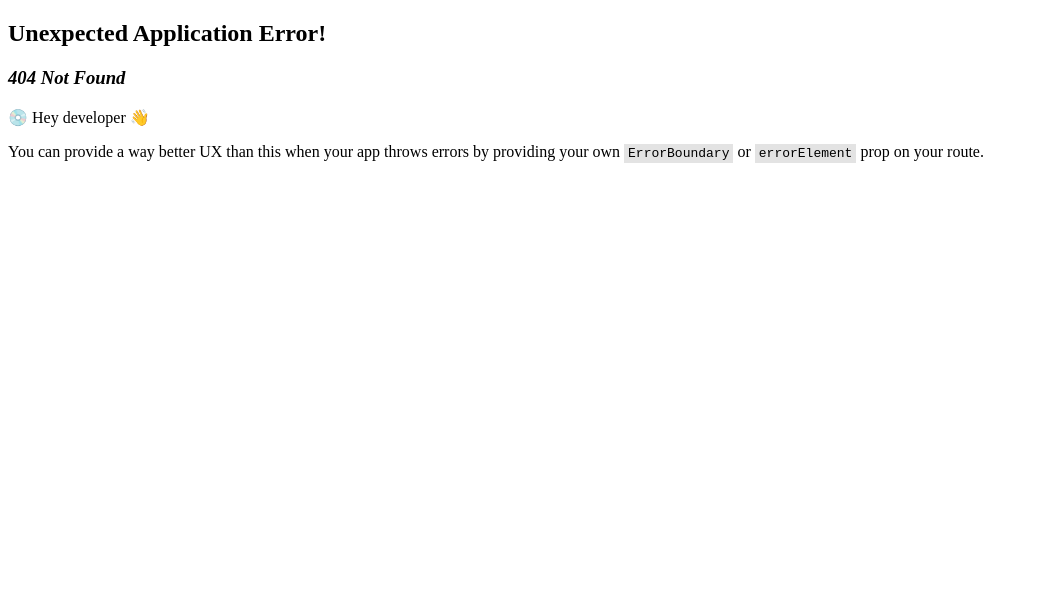
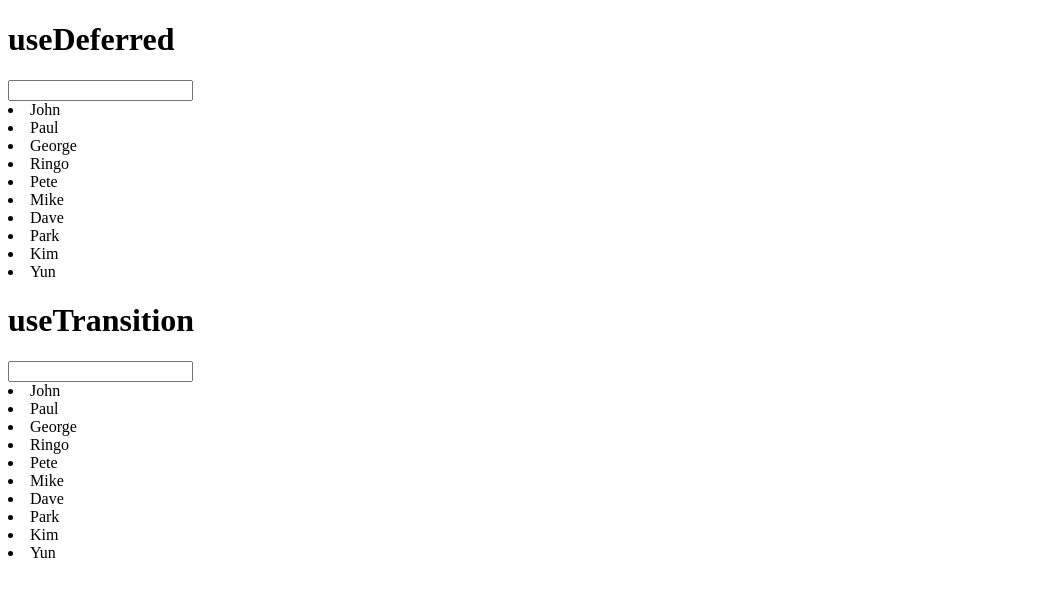
Before and after one commit to read0more/vite-react-ts, a React (Vite) app: page /transition-and-deferred-value in a window 1280 px wide. Before the commit this address had no page. Shown: the top 596 px of the page, without its empty margins (0-1039 px from the left). Built offline with nearby package versions, Linux system fonts and the light colour scheme.

Commit message:
:sparkles: useTransition and useDeferredValue

```diff
--- a/src/main.tsx
+++ b/src/main.tsx
@@ -1,6 +1,7 @@
 import React, { lazy, Suspense } from "react";
 import ReactDOM from "react-dom/client";
 import { createBrowserRouter, RouterProvider } from "react-router-dom";
+import TransitionAndDeferredValue from "./routes/basicHooks/TransitionAndDeferredValue";
 // import Root from "./routes/Root";
 // import Names from "./routes/Names";
 // import Sort from "./routes/Sort";
@@ -47,6 +48,10 @@ const router = createBrowserRouter([
     path: "/context",
     element: <Context />,
   },
+  {
+    path: "/transition-and-deferred-value",
+    element: <TransitionAndDeferredValue />,
+  }
 ]);
 
 ReactDOM.createRoot(document.getElementById("root") as HTMLElement).render(
--- a/src/routes/basicHooks/Root.tsx
+++ b/src/routes/basicHooks/Root.tsx
@@ -30,6 +30,9 @@ export default function Root() {
         <li>
           <Link to={`context`}>useContext</Link>
         </li>
+        <li>
+          <Link to={`transition-and-deferred-value`}>useTransition and useDeferredValue</Link>
+        </li>
       </ul>
     </details>
   );
--- /dev/null
+++ b/src/routes/basicHooks/TransitionAndDeferredValue.tsx
@@ -0,0 +1,93 @@
+import React, {
+  useDeferredValue,
+  useEffect,
+  useMemo,
+  useState,
+  useTransition,
+} from "react";
+
+interface User {
+  id: number;
+  name: string;
+}
+
+const users = [
+  { id: 1, name: "John" },
+  { id: 2, name: "Paul" },
+  { id: 3, name: "George" },
+  { id: 4, name: "Ringo" },
+  { id: 5, name: "Pete" },
+  { id: 6, name: "Mike" },
+  { id: 7, name: "Dave" },
+  { id: 8, name: "Park" },
+  { id: 9, name: "Kim" },
+  { id: 10, name: "Yun" },
+];
+
+const filteredUsers = (term: string) => {
+  for (let i = 0; i < 800000000; i++) {}
+  return users.filter((user) =>
+    user.name.toLowerCase().includes(term.toLocaleLowerCase())
+  );
+};
+
+function Deferred() {
+  const [name, setName] = useState("");
+  const deferredName = useDeferredValue(name);
+  const list = useMemo(() => {
+    return filteredUsers(name);
+  }, [deferredName]);
+
+  function handleChange(e: React.ChangeEvent<HTMLInputElement>) {
+    setName(e.target.value);
+  }
+
+  return (
+    <>
+      <input type='text' value={name} onChange={handleChange} />
+      {list.map((item) => (
+        <li key={item.id}>{item.name}</li>
+      ))}
+    </>
+  );
+}
+
+function Transition() {
+  const [name, setName] = useState("");
+  const [list, setList] = useState<User[]>(users);
+  const [isPending, startTransition] = useTransition();
+
+  function handleChange({
+    target: { value },
+  }: React.ChangeEvent<HTMLInputElement>) {
+    setName(value);
+    startTransition(() => {
+      setList(() => {
+        return filteredUsers(value);
+      });
+    });
+    // setList(filteredUsers(value));
+  }
+
+  return (
+    <>
+      <input type='text' value={name} onChange={handleChange} />
+      {isPending ? (
+        <div>Loading...</div>
+      ) : (
+        list.map((item) => <li key={item.id}>{item.name}</li>)
+      )}
+    </>
+  );
+}
+
+export default function TransitionAndDeferredValue() {
+  return (
+    <>
+      <h1>useDeferred</h1>
+      <Deferred />
+      <h1>useTransition</h1>
+      <Transition />
+    </>
+  );
+}
```
